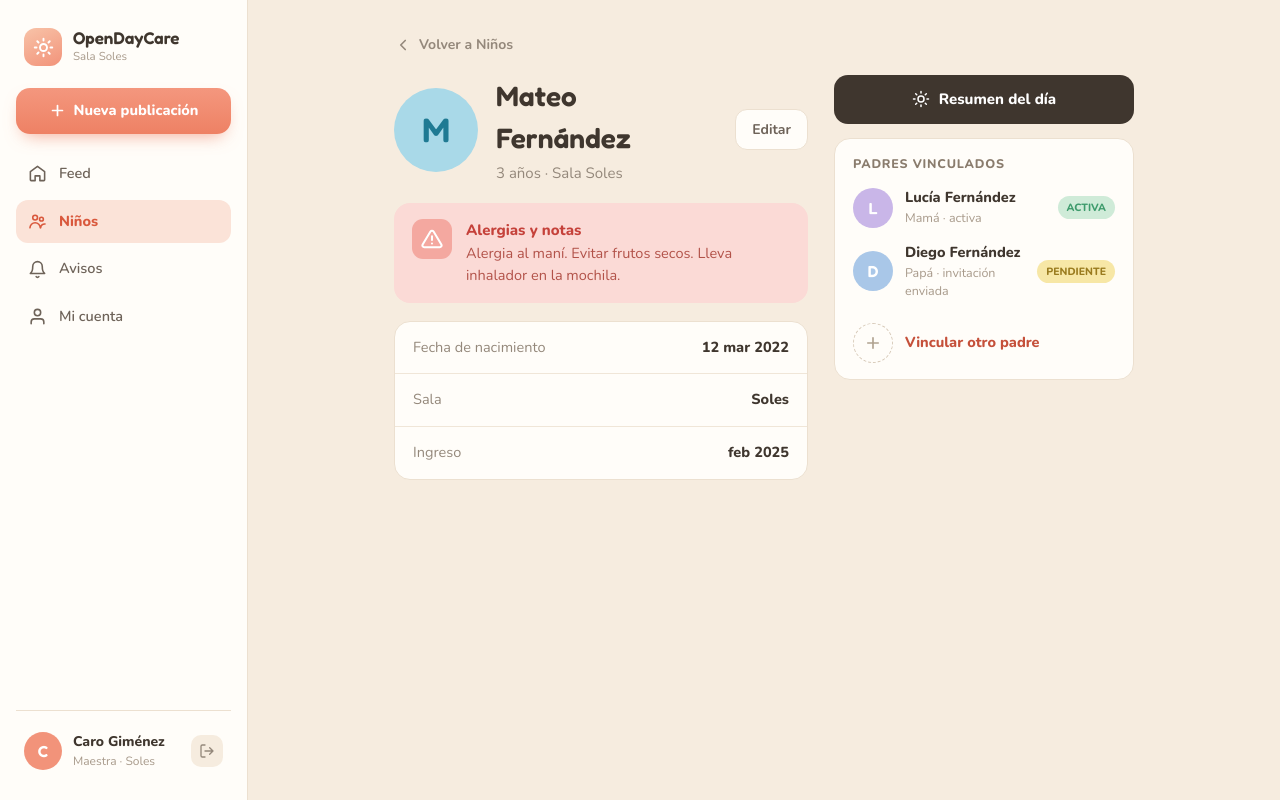
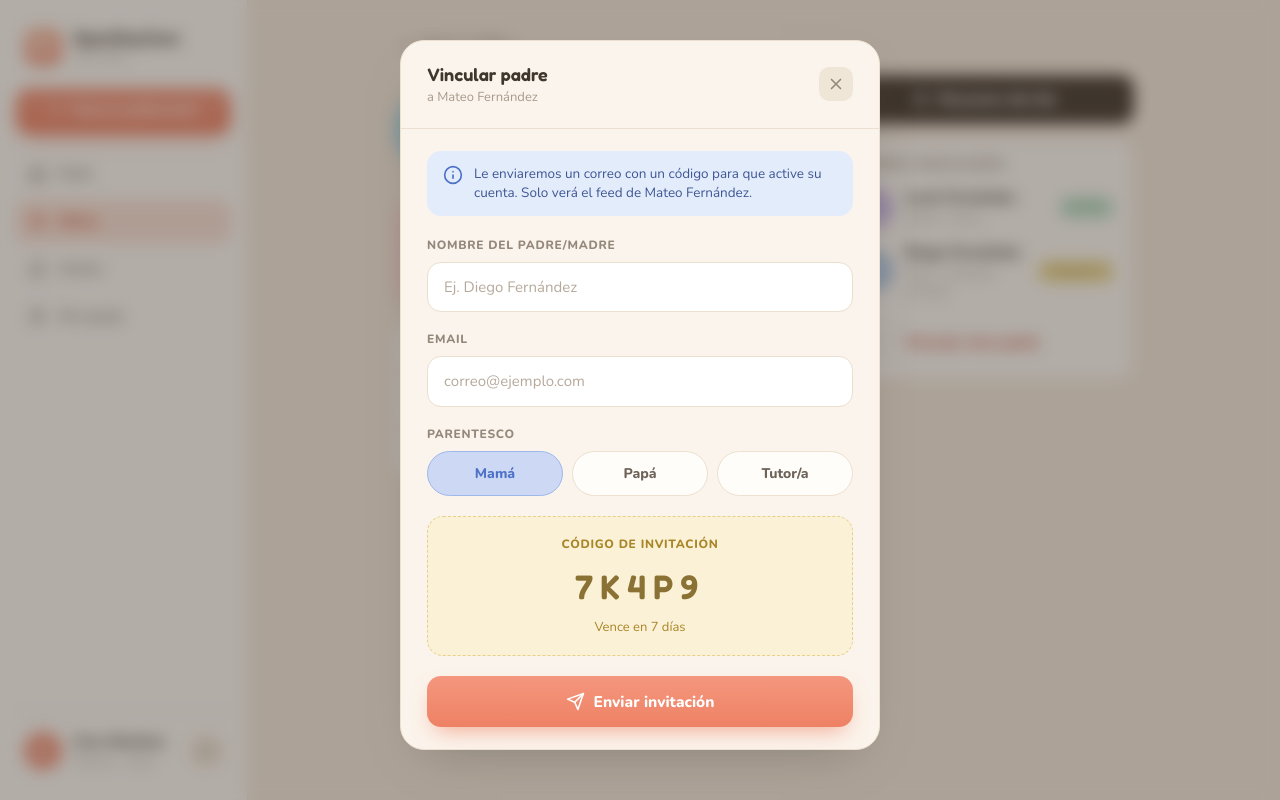
Before and after one commit to ipnYair95/open-daycare, a Next.js app: page /kids/mateo-fernandez in a window 1280 px wide. Both pictures are taken after a click on the link "Vincular otro padre". Built offline with nearby package versions, Linux system fonts and the light colour scheme.

Commit message:
feat: add LinkParentModal component to handle parent invitations on child detail pages

```diff
--- /dev/null
+++ b/app/components/link-parent-modal.tsx
@@ -0,0 +1,165 @@
+"use client";
+
+import { useState } from "react";
+
+const inputClasses =
+  "w-full rounded-[14px] border-[1.5px] border-[#EADFD0] bg-white px-4 py-[13px] text-[15px] text-[#3F362E] placeholder:text-[#B6A99B]";
+const labelClasses =
+  "mb-2 text-[12px] font-extrabold tracking-[.7px] text-[#94887B]";
+const relationships = ["Mamá", "Papá", "Tutor/a"] as const;
+const emailPattern = /^\S+@\S+\.\S+$/;
+
+function validateName(name: string) {
+  return name.trim() === "" ? "El nombre es obligatorio" : null;
+}
+
+function validateEmail(email: string) {
+  if (email.trim() === "") {
+    return "El email es obligatorio";
+  }
+  if (!emailPattern.test(email)) {
+    return "Formato de email inválido";
+  }
+  return null;
+}
+
+export default function LinkParentModal({ kidName }: { kidName: string }) {
+  const [open, setOpen] = useState(false);
+  const [name, setName] = useState("");
+  const [email, setEmail] = useState("");
+  const [relationship, setRelationship] = useState<string>("Mamá");
+  const [nameError, setNameError] = useState<string | null>(null);
+  const [emailError, setEmailError] = useState<string | null>(null);
+
+  return (
+    <>
+      <a
+        href="#"
+        onClick={(event) => {
+          event.preventDefault();
+          setOpen(true);
+        }}
+        className="flex cursor-pointer items-center gap-3 pt-2"
+      >
+        <span className="flex h-10 w-10 flex-none items-center justify-center rounded-full border-[1.5px] border-dashed border-[#D8CBBA] text-[#B0A290]">
+          <svg width="18" height="18" viewBox="0 0 24 24" fill="none" stroke="currentColor" strokeWidth="2.2" strokeLinecap="round" strokeLinejoin="round">
+            <path d="M12 5v14M5 12h14" />
+          </svg>
+        </span>
+        <span className="text-[14.5px] font-extrabold text-[#C5503A]">Vincular otro padre</span>
+      </a>
+
+      {open && (
+        <div
+          className="fixed inset-0 z-50 flex items-start justify-center overflow-y-auto bg-[#3F362E]/40 p-10 backdrop-blur-sm"
+          onClick={() => setOpen(false)}
+        >
+          <div
+            className="h-fit w-full max-w-[480px] overflow-hidden rounded-[24px] border border-[#ECE0D0] bg-[#FBF4EC] shadow-[0_20px_50px_-24px_rgba(63,54,46,.35)]"
+            onClick={(event) => event.stopPropagation()}
+          >
+            <div className="flex items-center justify-between border-b border-[#ECE0D0] px-[26px] py-5">
+              <div>
+                <div className="font-display text-[18px] font-semibold text-[#3F362E]">Vincular padre</div>
+                <div className="text-[13px] text-[#A89A8B]">a {kidName}</div>
+              </div>
+              <button
+                type="button"
+                onClick={() => setOpen(false)}
+                aria-label="Cerrar"
+                className="flex h-[34px] w-[34px] cursor-pointer items-center justify-center rounded-[10px] bg-[#F0E6D8] text-[#94887B]"
+              >
+                <svg width="18" height="18" viewBox="0 0 24 24" fill="none" stroke="currentColor" strokeWidth="2.2" strokeLinecap="round" strokeLinejoin="round">
+                  <path d="M18 6 6 18M6 6l12 12" />
+                </svg>
+              </button>
+            </div>
+
+            <div className="px-[26px] py-[22px]">
+              <div className="mb-5 flex gap-[11px] rounded-[14px] bg-[#E3ECFB] p-[13px_16px]">
+                <svg width="20" height="20" viewBox="0 0 24 24" fill="none" stroke="#4E72C8" strokeWidth="2" strokeLinecap="round" strokeLinejoin="round" className="mt-[1px] flex-none">
+                  <circle cx="12" cy="12" r="10" />
+                  <path d="M12 16v-4M12 8h.01" />
+                </svg>
+                <span className="text-[13.5px] leading-[1.45] text-[#3F5694]">
+                  Le enviaremos un correo con un código para que active su cuenta. Solo verá el feed de {kidName}.
+                </span>
+              </div>
+
+              <div className="mb-[18px]">
+                <div className={labelClasses}>NOMBRE DEL PADRE/MADRE</div>
+                <input
+                  placeholder="Ej. Diego Fernández"
+                  value={name}
+                  onChange={(event) => {
+                    setName(event.target.value);
+                    setNameError(null);
+                  }}
+                  onBlur={() => setNameError(validateName(name))}
+                  aria-invalid={nameError !== null}
+                  className={`${inputClasses} ${nameError ? "!border-[#D9583C]" : ""}`}
+                />
+                {nameError && <p className="mt-2 text-[12px] font-bold text-[#D9583C]">{nameError}</p>}
+              </div>
+
+              <div className="mb-[18px]">
+                <div className={labelClasses}>EMAIL</div>
+                <input
+                  type="email"
+                  placeholder="correo@ejemplo.com"
+                  value={email}
+                  onChange={(event) => {
+                    setEmail(event.target.value);
+                    setEmailError(null);
+                  }}
+                  onBlur={() => setEmailError(validateEmail(email))}
+                  aria-invalid={emailError !== null}
+                  className={`${inputClasses} ${emailError ? "!border-[#D9583C]" : ""}`}
+                />
+                {emailError && <p className="mt-2 text-[12px] font-bold text-[#D9583C]">{emailError}</p>}
+              </div>
+
+              <div className={labelClasses}>PARENTESCO</div>
+              <div className="mb-5 flex gap-[9px]">
+                {relationships.map((option) => {
+                  const isActive = relationship === option;
+                  return (
+                    <button
+                      key={option}
+                      type="button"
+                      onClick={() => setRelationship(option)}
+                      className={`flex-1 cursor-pointer rounded-full border-[1.5px] px-2 py-[11px] text-[14px] font-extrabold ${
+                        isActive
+                          ? "border-[#9FB8EC] bg-[#CCD8F4] text-[#4E72C8]"
+                          : "border-[#ECE0D0] bg-[#FFFDF9] text-[#6E6359]"
+                      }`}
+                    >
+                      {option}
+                    </button>
+                  );
+                })}
+              </div>
+
+              <div className="mb-5 rounded-[16px] border-[1.5px] border-dashed border-[#E6D08A] bg-[#FBF1D6] px-[18px] py-[18px] text-center">
+                <div className="mb-2 text-[12px] font-extrabold tracking-[.7px] text-[#A88526]">CÓDIGO DE INVITACIÓN</div>
+                <div className="font-display text-[34px] font-semibold tracking-[7px] text-[#8A7234]">7K4P9</div>
+                <div className="mt-[6px] text-[13px] text-[#A88526]">Vence en 7 días</div>
+              </div>
+
+              <a
+                href="#"
+                className="flex w-full items-center justify-center gap-[9px] rounded-[14px] bg-[linear-gradient(180deg,#F4977E,#EE8164)] px-4 py-[14px] text-[15.5px] font-extrabold text-white shadow-[0_10px_22px_-8px_rgba(238,129,100,.7)]"
+              >
+                <svg width="19" height="19" viewBox="0 0 24 24" fill="none" stroke="#fff" strokeWidth="2" strokeLinecap="round" strokeLinejoin="round">
+                  <path d="m22 2-7 20-4-9-9-4z" />
+                  <path d="M22 2 11 13" />
+                </svg>
+                Enviar invitación
+              </a>
+            </div>
+          </div>
+        </div>
+      )}
+    </>
+  );
+}
--- a/app/kids/[slug]/page.tsx
+++ b/app/kids/[slug]/page.tsx
@@ -1,6 +1,7 @@
 import type { Metadata } from "next";
 import Link from "next/link";
 import { notFound } from "next/navigation";
+import LinkParentModal from "@/app/components/link-parent-modal";
 import Sidebar from "@/app/components/sidebar";
 import { kids, type LinkedParent } from "@/app/data/kids";
 
@@ -140,14 +141,7 @@ export default async function KidProfilePage({ params }: { params: Promise<{ slu
                         </span>
                       </div>
                     ))}
-                    <a href="#" className="flex items-center gap-3 pt-2">
-                      <span className="flex h-10 w-10 flex-none items-center justify-center rounded-full border-[1.5px] border-dashed border-[#D8CBBA] text-[#B0A290]">
-                        <svg width="18" height="18" viewBox="0 0 24 24" fill="none" stroke="currentColor" strokeWidth="2.2" strokeLinecap="round" strokeLinejoin="round">
-                          <path d="M12 5v14M5 12h14" />
-                        </svg>
-                      </span>
-                      <span className="text-[14.5px] font-extrabold text-[#C5503A]">Vincular otro padre</span>
-                    </a>
+                    <LinkParentModal kidName={`${kid.firstName} ${kid.lastName}`} />
                   </div>
                 </div>
               </div>
```
